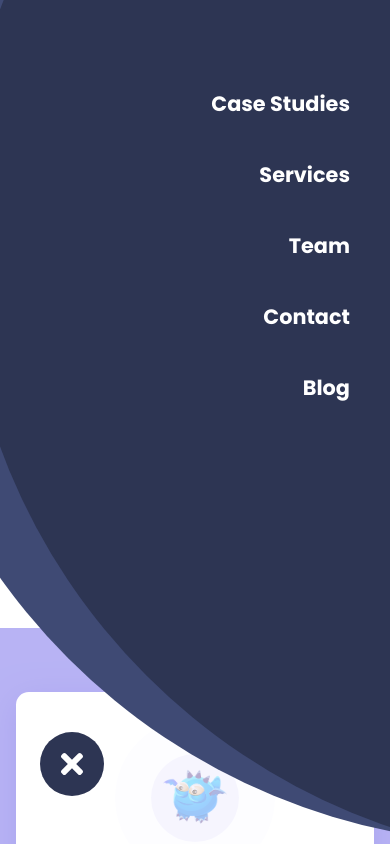
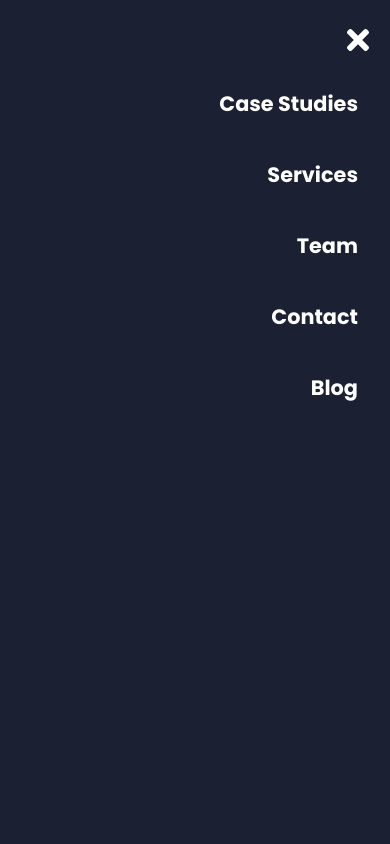
Before and after one commit to GoDragons/godragons-website, a React (Create React App) app: page /services/ideation in a window 390 px wide. Both pictures are taken after a click on the element 359 px from the left and 41 px from the top of the page. Shown: the top 844 px of the page. Built offline with nearby package versions, Linux system fonts and the light colour scheme.

Commit message:
Simplify mobile menu (#8)
* Prevent accidental horizontal scrolling

* Create simple version of the mobile nav

Co-authored-by: dragos <dragos@dragoss-MacBook-Pro.local>

```diff
--- a/src/App/App.scss
+++ b/src/App/App.scss
@@ -1 +1,6 @@
 @import "../variables";
+
+#root {
+  width: 100vw;
+  overflow-x: hidden;
+}
--- a/src/Header/Header.jsx
+++ b/src/Header/Header.jsx
@@ -115,6 +115,21 @@ function Header() {
     return (
       <>
         <aside
+          className={cx("mobile-nav-background-simple", {
+            visible: mobileNavBackgroundIsShowing,
+            hidden: !mobileNavBackgroundIsShowing,
+          })}
+        />
+        <button
+          className={cx("mobile-nav-background-close-button-simple", {
+            visible: mobileNavBackgroundIsShowing,
+            hidden: !mobileNavBackgroundIsShowing,
+          })}
+          onClick={hideMobileNav}
+        >
+          <FontAwesomeIcon icon="times" className="icon" color="#fefefe" />
+        </button>
+        {/* <aside
           className={cx("mobile-nav-background-1", {
             visible: mobileNavBackgroundIsShowing,
             hidden: !mobileNavBackgroundIsShowing,
@@ -135,7 +150,7 @@ function Header() {
           })}
           onClick={hideMobileNav}
         />
-        <button
+         <button
           className={cx("mobile-nav-background-close-button", {
             visible: mobileNavBackgroundIsShowing,
             hidden: !mobileNavBackgroundIsShowing,
@@ -143,7 +158,7 @@ function Header() {
           onClick={hideMobileNav}
         >
           <FontAwesomeIcon icon="times" className="icon" color="#fefefe" />
-        </button>
+        </button> */}
 
         <div
           className={cx("mobile-nav", {
--- a/src/Header/Header.scss
+++ b/src/Header/Header.scss
@@ -142,6 +142,7 @@ header {
     display: inline-block;
     margin-left: auto;
     margin-right: 0;
+    overflow-y: auto;
 
     ul {
       @include main-menu-list;
@@ -189,6 +190,64 @@ header {
 
   $nav-bg-color: lighten($color1, 10);
   $nav-bg-color-2: saturate(lighten($nav-bg-color, 10), 0);
+
+  /* to be removed when we go back to the "good" mobile nav*/
+  .mobile-nav-background-simple {
+    position: fixed;
+    top: 0;
+    left: 0;
+    width: 100vw;
+    height: 100vh;
+    transition: all 400ms ease-in-out;
+    background-color: $color1;
+    z-index: 2;
+    pointer-events: none;
+
+    &.visible {
+      opacity: 1;
+    }
+    &.hidden {
+      opacity: 0;
+    }
+  }
+
+  .mobile-nav-background-close-button-simple {
+    position: fixed;
+    border-radius: 50%;
+    transform-origin: 50% 50%;
+    transition: all 400ms ease-in-out;
+    outline: 0;
+
+    width: 4rem;
+    height: 4rem;
+
+    background-color: $nav-bg-color;
+    background-color: transparent;
+    z-index: 4;
+    border: 0;
+    margin-top: 0;
+    top: 2.5rem;
+    right: -2rem;
+
+    &.visible {
+      transform: translate(-50%, -50%) scale(1);
+    }
+
+    &.hidden {
+      transform: translate(-50%, -50%) scale(0);
+    }
+
+    .icon {
+      position: absolute;
+      transform: translate(-50%, -50%) scale(2);
+      top: 50%;
+      left: 50%;
+
+      path {
+        fill: white;
+      }
+    }
+  }
 
   .mobile-nav-background-1,
   .mobile-nav-background-2,
@@ -321,10 +380,18 @@ header {
       display: block;
       text-align: right;
       padding-left: 7rem;
+      margin-top: 0;
+      margin-bottom: 0;
+      max-height: calc(100vh - 6rem);
 
       li {
         display: block;
         margin-top: 2.5rem;
+        margin-right: -0.5rem;
+
+        @media (max-height: 500px) {
+          margin-top: 1.2rem;
+        }
 
         a {
           font-size: 1.3rem;
```
